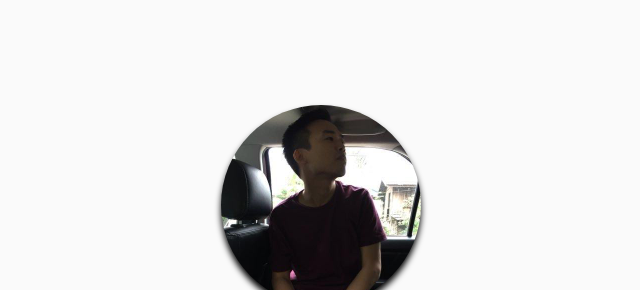
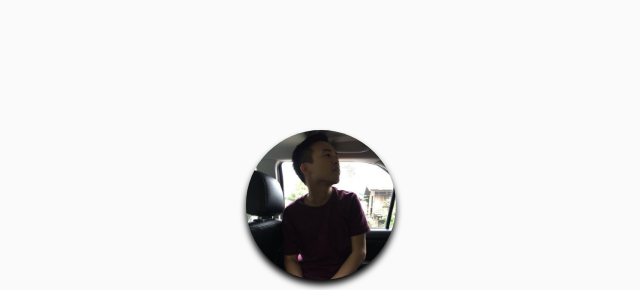
Before and after one commit to alaincodes/alain.codes, a Gatsby site: page / in a window 1280 px wide. Shown: the part 100-390 px from the top of the page, without its empty margins (319-959 px from the left). Built offline with nearby package versions, Linux system fonts and the light colour scheme; Gatsby itself is replaced by a stand-in of ours.

Commit message:
update pic size

```diff
--- a/src/components/layout.scss
+++ b/src/components/layout.scss
@@ -24,8 +24,8 @@ html {
   height: calc(100vh - 76px);
 
   .avatar {
-    width: 200px;
-    height: 200px;
+    width: 150px;
+    height: auto;
     border-radius: 50%;
     margin: 1rem;
     overflow: hidden;
```
